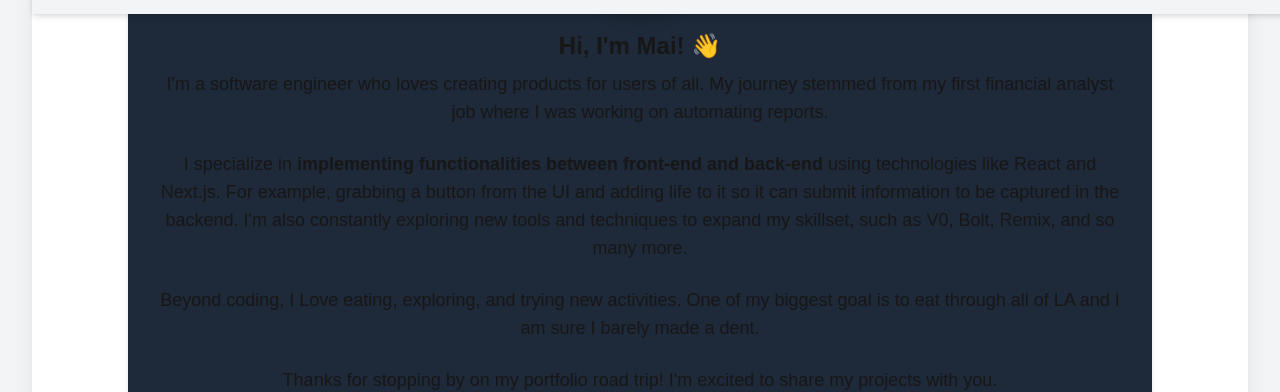
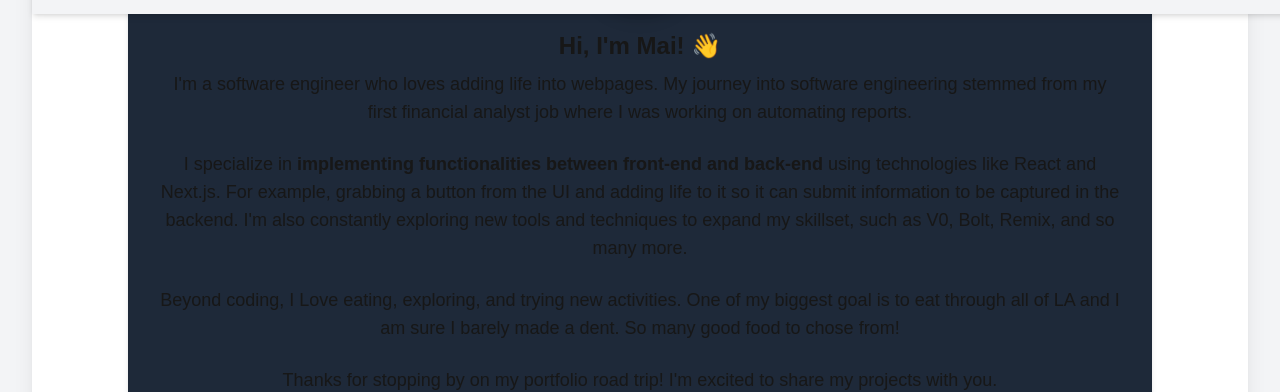
Before and after one commit to vmaineng/road-portfolio, a Next.js app: page / in a window 1280 px wide. Shown: the part 786-1178 px from the top of the page. Built offline with nearby package versions, Linux system fonts and the light colour scheme; no server answers.

Commit message:
added in touch

```diff
--- a/src/app/components/About.tsx
+++ b/src/app/components/About.tsx
@@ -20,9 +20,9 @@ const About: React.FC = () => {
           Hi, I&apos;m Mai! 👋
         </h1>
         <p className="text-lg mb-6">
-          I&apos;m a software engineer who loves creating products for users of
-          all. My journey stemmed from my first financial analyst job where I
-          was working on automating reports.
+          I&apos;m a software engineer who loves adding life into webpages. My
+          journey into software engineering stemmed from my first financial
+          analyst job where I was working on automating reports.
         </p>
         <p className="text-lg mb-6">
           I specialize in{" "}
@@ -38,7 +38,7 @@ const About: React.FC = () => {
         <p className="text-lg mb-6">
           Beyond coding, I Love eating, exploring, and trying new activities.
           One of my biggest goal is to eat through all of LA and I am sure I
-          barely made a dent.
+          barely made a dent. So many good food to chose from!
         </p>
         <p className="text-lg">
           Thanks for stopping by on my portfolio road trip! I&apos;m excited to
```
